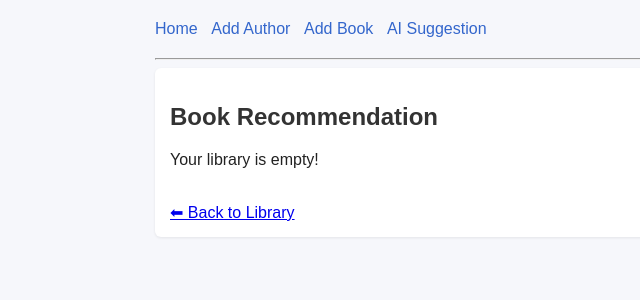
After one commit to margarita-bykadorova/BookAlchemy, a Flask app: page /suggest in a window 1280 px wide. The commit adds this page. Shown: the top 300 px of the page, without its empty margins (35-675 px from the left). Run offline with Flask 3, Linux system fonts and the light colour scheme; data that the repository does not hold is empty.

Commit message:
Implement AI-powered book recommendation route, template, and navbar integration

```diff
--- a/app.py
+++ b/app.py
@@ -1,6 +1,9 @@
 """Flask application for a simple digital library."""
 
+import openai
 import os
+from dotenv import load_dotenv
+load_dotenv()
 
 from flask import Flask, render_template, request, redirect, url_for
 
@@ -149,6 +152,32 @@ def book_detail(book_id):
     return render_template("book_detail.html", book=book)
 
 
+@app.route("/suggest")
+def suggest_book():
+    books = Book.query.all()
+    titles = [book.title for book in books]
+
+    if not titles:
+        return render_template("suggest.html", suggestion="Your library is empty!")
+
+    # Prepare the prompt
+    prompt = (
+        "I have read the following books:\n"
+        + "\n".join(f"- {title}" for title in titles)
+        + "\n\nPlease recommend one book I should read next and explain why."
+    )
+
+    # Call AI API
+    client = openai.OpenAI(api_key=os.getenv("OPENAI_API_KEY"))
+    response = client.chat.completions.create(
+        model="gpt-4o-mini",
+        messages=[{"role": "user", "content": prompt}]
+    )
+
+    suggestion = response.choices[0].message.content
+    return render_template("suggest.html", suggestion=suggestion)
+
+
 with app.app_context():
     db.create_all()
 
--- a/templates/add_author.html
+++ b/templates/add_author.html
@@ -14,6 +14,7 @@
         <a href="/">Home</a>
         <a href="/add_author">Add Author</a>
         <a href="/add_book">Add Book</a>
+        <a href="/suggest">AI Suggestion</a>
     </nav>
     <hr>
 
--- a/templates/add_book.html
+++ b/templates/add_book.html
@@ -13,6 +13,7 @@
         <a href="/">Home</a>
         <a href="/add_author">Add Author</a>
         <a href="/add_book">Add Book</a>
+        <a href="/suggest">AI Suggestion</a>
     </nav>
     <hr>
 
--- a/templates/book_detail.html
+++ b/templates/book_detail.html
@@ -13,6 +13,7 @@
         <a href="/">Home</a>
         <a href="/add_author">Add Author</a>
         <a href="/add_book">Add Book</a>
+        <a href="/suggest">AI Suggestion</a>
     </nav>
     <hr>
 
--- a/templates/home.html
+++ b/templates/home.html
@@ -13,6 +13,7 @@
         <a href="/">Home</a>
         <a href="/add_author">Add Author</a>
         <a href="/add_book">Add Book</a>
+        <a href="/suggest">AI Suggestion</a>
     </nav>
     <hr>
 
--- /dev/null
+++ b/templates/suggest.html
@@ -0,0 +1,27 @@
+<!DOCTYPE html>
+<html lang="en">
+<head>
+    <meta charset="UTF-8">
+    <title>Book Suggestion</title>
+    <link rel="stylesheet" href="{{ url_for('static', filename='styles.css') }}">
+</head>
+<body>
+
+<nav>
+  <a href="/">Home</a>
+  <a href="/add_author">Add Author</a>
+  <a href="/add_book">Add Book</a>
+  <a href="/suggest">AI Suggestion</a>
+</nav>
+<hr>
+
+<div class="book-card">
+    <h2>Book Recommendation</h2>
+    <p>{{ suggestion }}</p>
+
+    <br>
+    <a href="/">⬅ Back to Library</a>
+</div>
+
+</body>
+</html>
```
